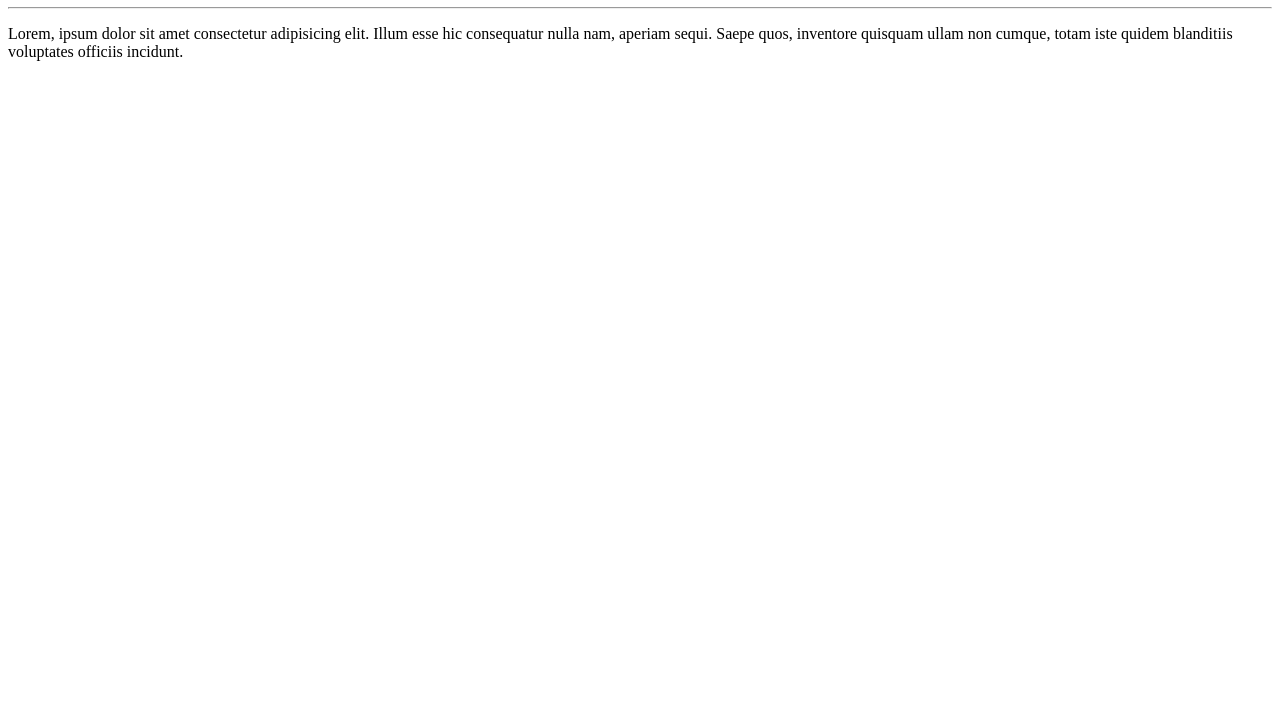
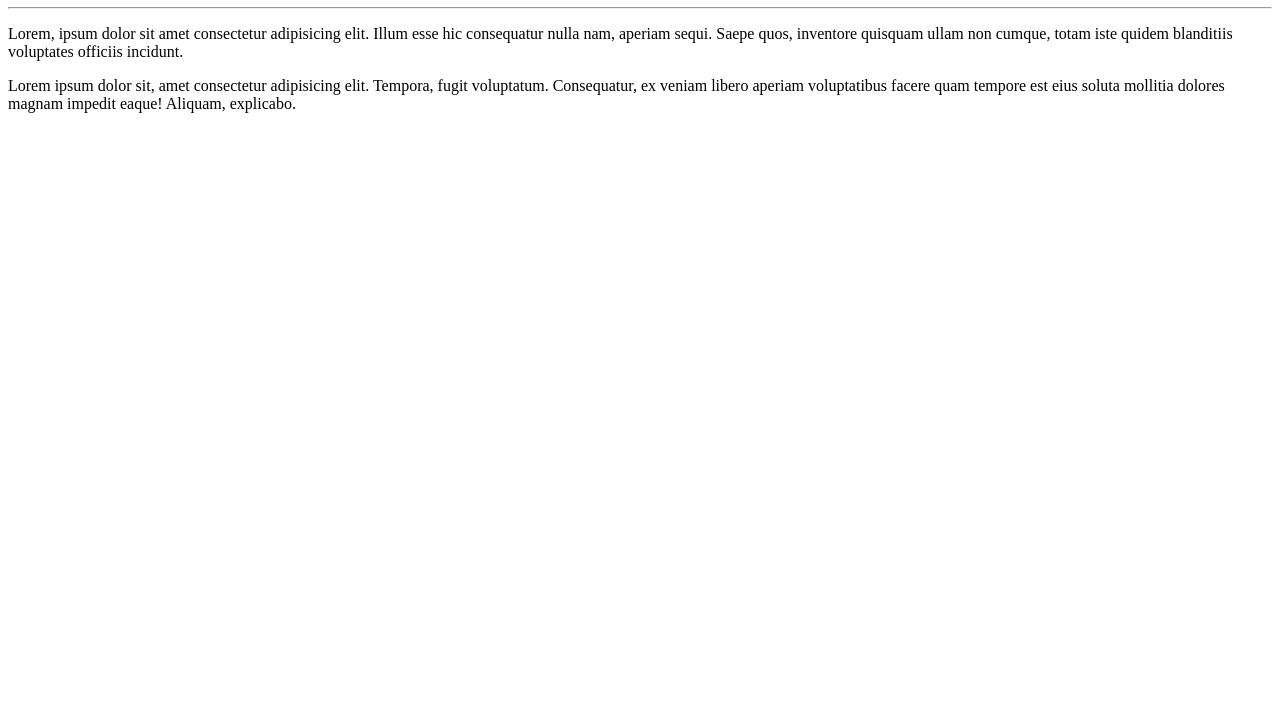
Before and after one commit to makisjeanty/cours-gratis, a plain HTML site: page SITE-COURSGRATIS/index.html in a window 1280 px wide. Shown: the part 73-800 px from the top of the page. Drawn offline with Linux system fonts and the light colour scheme.

Commit message:
Créer une autre paragraph

```diff
--- a/SITE-COURSGRATIS/index.html
+++ b/SITE-COURSGRATIS/index.html
@@ -9,5 +9,6 @@
     <h1>Cours Gratis</h1>
     <hr>
     <P>Lorem, ipsum dolor sit amet consectetur adipisicing elit. Illum esse hic consequatur nulla nam, aperiam sequi. Saepe quos, inventore quisquam ullam non cumque, totam iste quidem blanditiis voluptates officiis incidunt.</P>
+    <p>Lorem ipsum dolor sit, amet consectetur adipisicing elit. Tempora, fugit voluptatum. Consequatur, ex veniam libero aperiam voluptatibus facere quam tempore est eius soluta mollitia dolores magnam impedit eaque! Aliquam, explicabo.</p>
 </body>
 </html>
```
